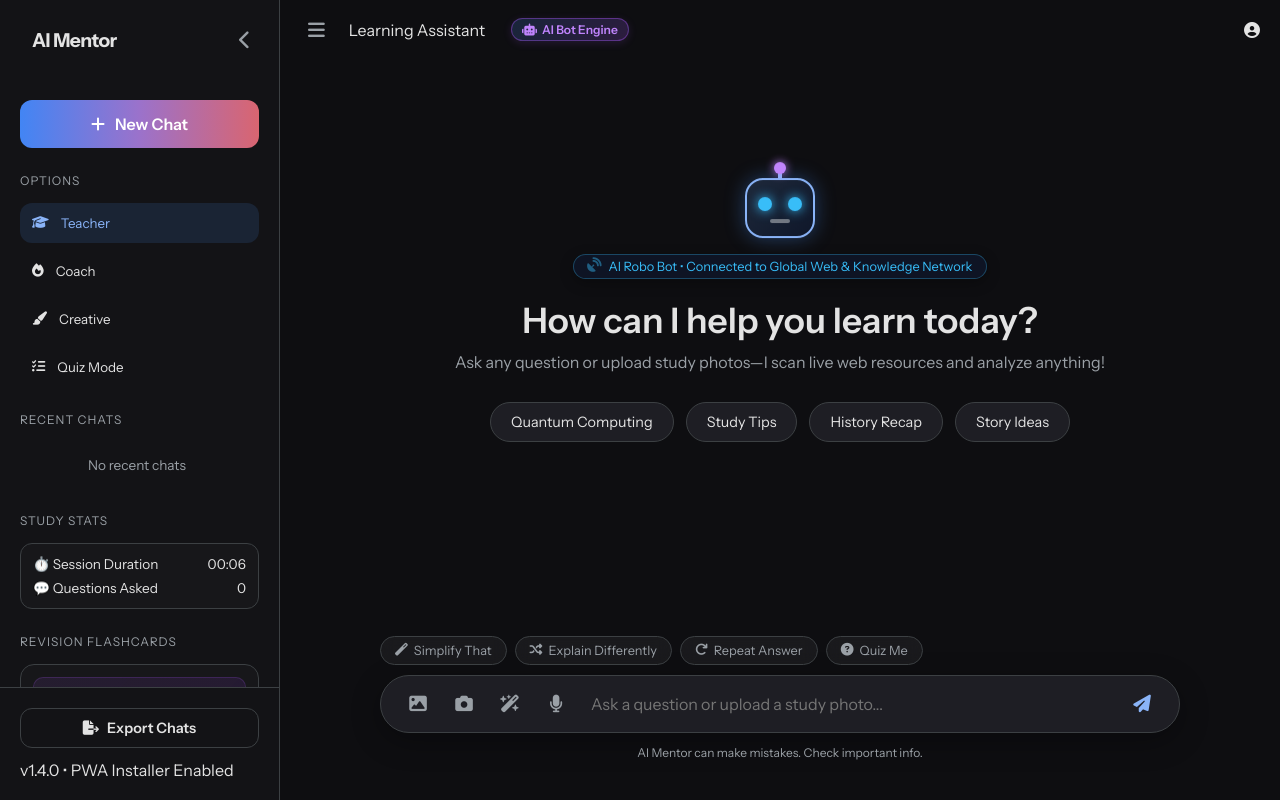
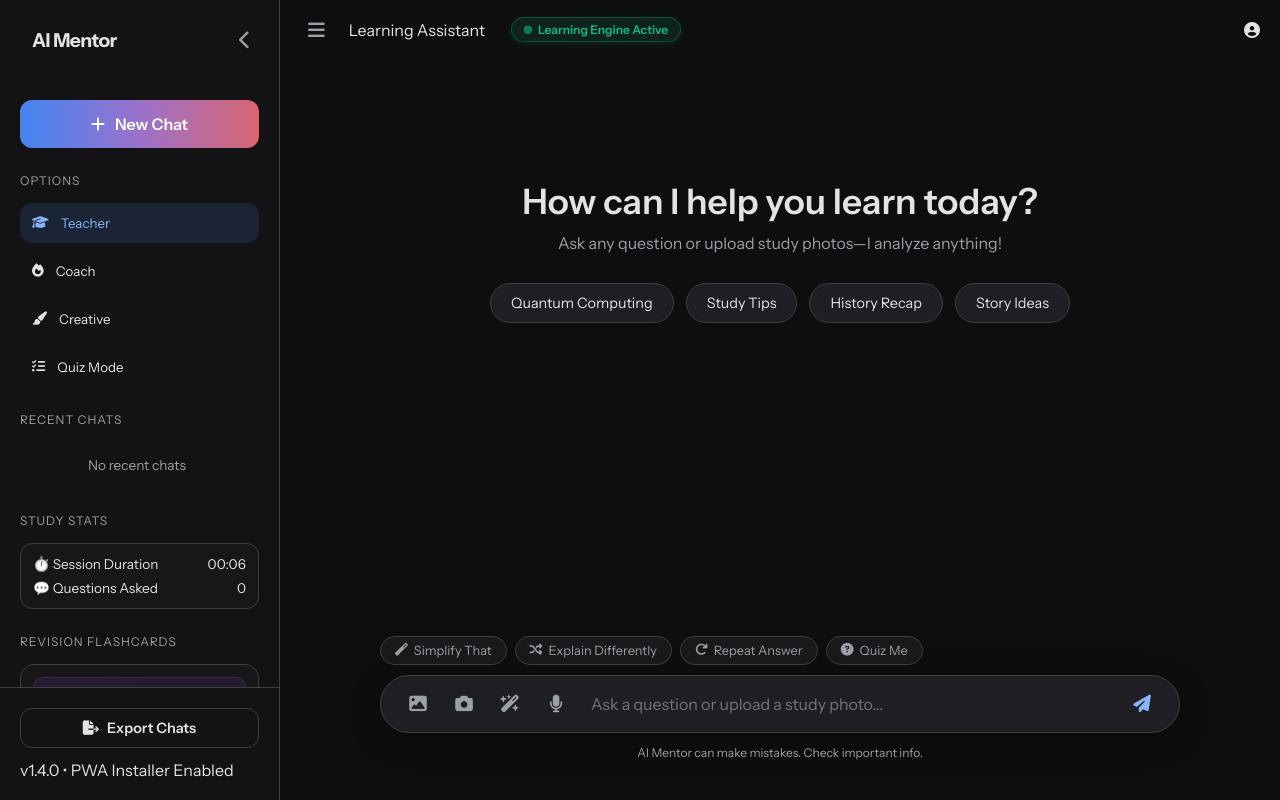
Before and after one commit to Abhishek-7j/Voice_Based_Intelligent_Learning_Assistant, a Flask app: page / in a window 1280 px wide. Run offline with Flask 3, Linux system fonts and the light colour scheme; data that the repository does not hold is empty; some libraries are stand-ins or nearby versions.

Commit message:
Deploy Update: Removed legacy Robo UI elements, added Learning Engine Active badge, sanitized API key strings for Render deployment

```diff
--- a/static/css/style.css
+++ b/static/css/style.css
@@ -1138,27 +1138,39 @@ body.theme-high-contrast .chip-btn {
     border: 2px solid #ffffff !important;
 }
 
-/* AI Bot Engine Badge */
-.ai-bot-badge {
-    background: linear-gradient(135deg, rgba(66, 133, 224, 0.2), rgba(168, 85, 247, 0.2));
-    color: #c084fc;
-    border: 1px solid rgba(168, 85, 247, 0.4);
+/* Learning Assistant Engine Status Badge */
+.assistant-status-pill {
+    background: rgba(16, 185, 129, 0.12);
+    color: #10b981;
+    border: 1px solid rgba(16, 185, 129, 0.3);
     border-radius: 20px;
-    padding: 3px 10px;
+    padding: 4px 12px;
     font-size: 0.75rem;
     font-weight: 600;
     margin-left: 10px;
     display: inline-flex;
     align-items: center;
-    gap: 5px;
-    box-shadow: 0 2px 8px rgba(168, 85, 247, 0.15);
+    gap: 6px;
+    box-shadow: 0 2px 8px rgba(16, 185, 129, 0.15);
 }
 
-body.theme-high-contrast .ai-bot-badge {
+.online-dot {
+    font-size: 0.5rem;
+    color: #10b981;
+    animation: pulseGlow 2s infinite ease-in-out;
+}
+
+@keyframes pulseGlow {
+    0%, 100% { opacity: 0.4; transform: scale(0.9); }
+    50% { opacity: 1; transform: scale(1.2); }
+}
+
+body.theme-high-contrast .assistant-status-pill {
     background: #000000 !important;
-    color: #00ffff !important;
-    border: 2px solid #00ffff !important;
+    color: #00ff00 !important;
+    border: 2px solid #00ff00 !important;
 }
+
 
 /* Futuristic Robo AI Avatar Companion */
 .robo-avatar-container {
--- a/templates/index.html
+++ b/templates/index.html
@@ -154,7 +154,7 @@
                 <div class="nav-left">
                     <button id="sidebar-toggle-open" class="icon-btn"><i class="fas fa-bars"></i></button>
                     <div class="current-mode-label" id="current-mode-display">Learning Assistant</div>
-                    <span class="ai-bot-badge" title="AI Bot Intent Refiner & Classifier Active"><i class="fas fa-robot"></i> AI Bot Engine</span>
+                    <span class="assistant-status-pill"><i class="fas fa-circle online-dot"></i> Learning Engine Active</span>
                 </div>
                 <div class="nav-right">
                     <div class="user-avatar"><i class="fas fa-user-circle"></i></div>
@@ -163,21 +163,8 @@
 
             <div id="chat-history" class="chat-container">
                 <div class="welcome-section" id="welcome-section">
-                    <div class="robo-avatar-container">
-                        <div class="robo-head">
-                            <div class="robo-antenna"></div>
-                            <div class="robo-eyes">
-                                <div class="robo-eye left"></div>
-                                <div class="robo-eye right"></div>
-                            </div>
-                            <div class="robo-mouth"></div>
-                        </div>
-                        <div class="robo-status-pill">
-                            <i class="fas fa-satellite-dish pulse-icon"></i> AI Robo Bot • Connected to Global Web & Knowledge Network
-                        </div>
-                    </div>
                     <h2>How can I help you learn today?</h2>
-                    <p>Ask any question or upload study photos—I scan live web resources and analyze anything!</p>
+                    <p>Ask any question or upload study photos—I analyze anything!</p>
 
                     <div class="quick-prompts">
                         <button class="prompt-chip" data-text="Explain the concept of quantum computing simply.">Quantum Computing</button>
--- a/utils/llm.py
+++ b/utils/llm.py
@@ -665,7 +665,8 @@ def get_ai_response(user_text, history=[], mode="Teacher", image_data=None):
     user_text = refine_and_classify_human_prompt(user_text)
 
     from utils.db import get_setting
-    api_key = get_setting("gemini_api_key") or os.getenv("GEMINI_API_KEY") or get_setting("openai_api_key") or os.getenv("OPENAI_API_KEY")
+    raw_key = get_setting("gemini_api_key") or os.getenv("GEMINI_API_KEY") or get_setting("openai_api_key") or os.getenv("OPENAI_API_KEY")
+    api_key = raw_key.strip("'\" \t\r\n") if raw_key else None
     has_image = image_data is not None
 
     system_prompts = {
```
